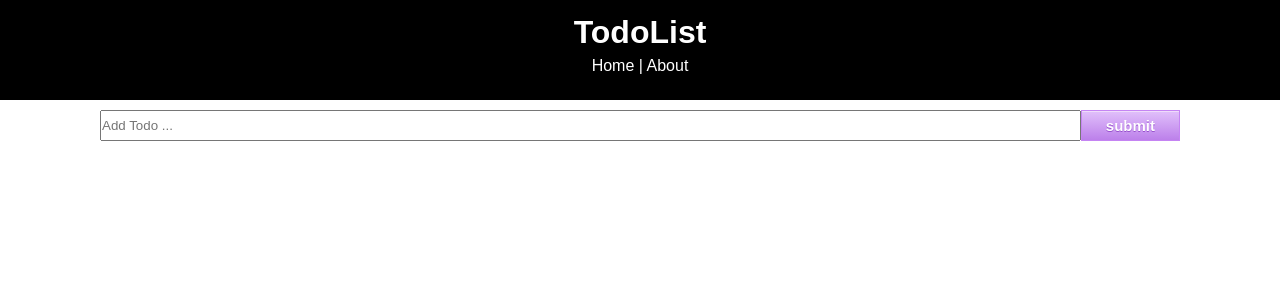
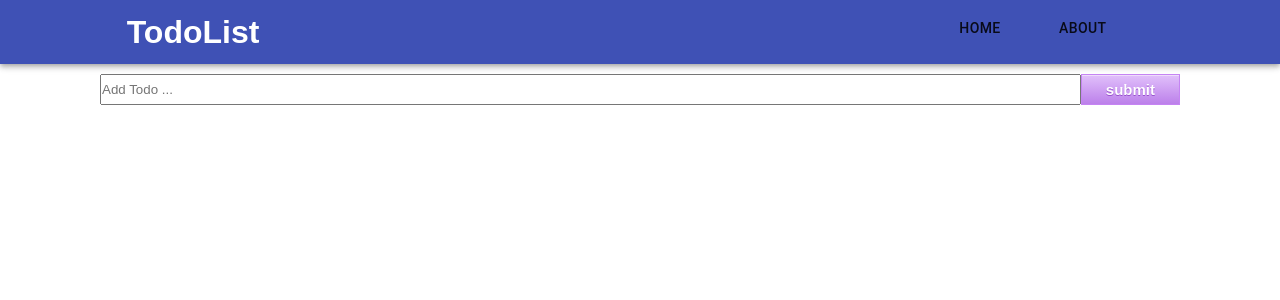
Before and after one commit to sabyanna/ReactTodoApp, a React (Create React App) app: page / in a window 1280 px wide. Shown: the top 300 px of the page. Built offline with nearby package versions, Linux system fonts and the light colour scheme; no server answers.

Commit message:
navbar styling added

```diff
--- a/package.json
+++ b/package.json
@@ -3,6 +3,7 @@
   "version": "0.1.0",
   "private": true,
   "dependencies": {
+    "@material-ui/core": "^4.4.2",
     "axios": "^0.19.0",
     "react": "^16.9.0",
     "react-dom": "^16.9.0",
--- a/src/App.css
+++ b/src/App.css
@@ -1,3 +1,4 @@
+
 * {
   box-sizing: border-box;
   margin: 0;
@@ -8,6 +9,7 @@ body {
   font-family: Arial, Helvetica, sans-serif;
   line-height: 1.4;
 }
+
 
 a {
   color: #333;
@@ -65,15 +67,19 @@ a {
 }
 
 .header-link {
-  color: #fff;
+	float: right;
+  	color: red;
+}
+.Buttonka {
+	float: right;
+  	color: red;
 }
 
 header {
-  background: black;
-  color: #fff;
-  text-align : center;
-  padding: 10px;
-  height: 100px;
+
+  padding: 0, 40px;
+  margin-right: 50px;
+
 }
 
 img {
--- a/src/App.js
+++ b/src/App.js
@@ -17,7 +17,10 @@ class App extends Component {
           <Router>
           <div className="App">
             <div className="container">
-              <Header/>
+
+                <Header/>
+
+
               <div className="todoContainer">
                   <Route exact path="/" render={props => (
                     <>
--- a/src/components/layout/Header.js
+++ b/src/components/layout/Header.js
@@ -1,14 +1,42 @@
 import React from 'react';
-import logo from './unicorn.jpg'
+import AppBar from '@material-ui/core/AppBar'
+import Toolbar from '@material-ui/core/Toolbar'
+import Typography from '@material-ui/core/Typography'
+import Button from '@material-ui/core/Button';
+import Grid from '@material-ui/core/Grid';
 import { Link } from 'react-router-dom';
 
-function Header() {
+  export default function Header() {
+
     return (
-        <header>
-            <h1>TodoList</h1>
-            <Link className="header-link" to="/">Home</Link> | <Link className="header-link" to="/about">About</Link>
-        </header>
+
+        <AppBar position="static">
+            <Toolbar>
+                <Grid
+                    justify="center"
+                    container maxWidth="sm"
+                    spacing={24}
+                >
+                    <Grid item xs={8}>
+                        <Typography variant="title" color="inherit" >
+                        <h1>TodoList</h1>
+                        </Typography>
+                    </Grid>
+
+                    <Grid item xs={1}>
+                        <Link to="/">
+                            <Button>Home</Button>
+                        </Link>
+                    </Grid>
+
+                    <Grid item xs={1}>
+                        <Link to="/about">
+                            <Button>About</Button>
+                        </Link>
+                    </Grid>
+
+                </Grid>
+            </Toolbar>
+        </AppBar>
     )
-}
-
-export default Header;
+  }
```
Also changed, not shown: 1 other file (tests, documents, lock files or other folders).
